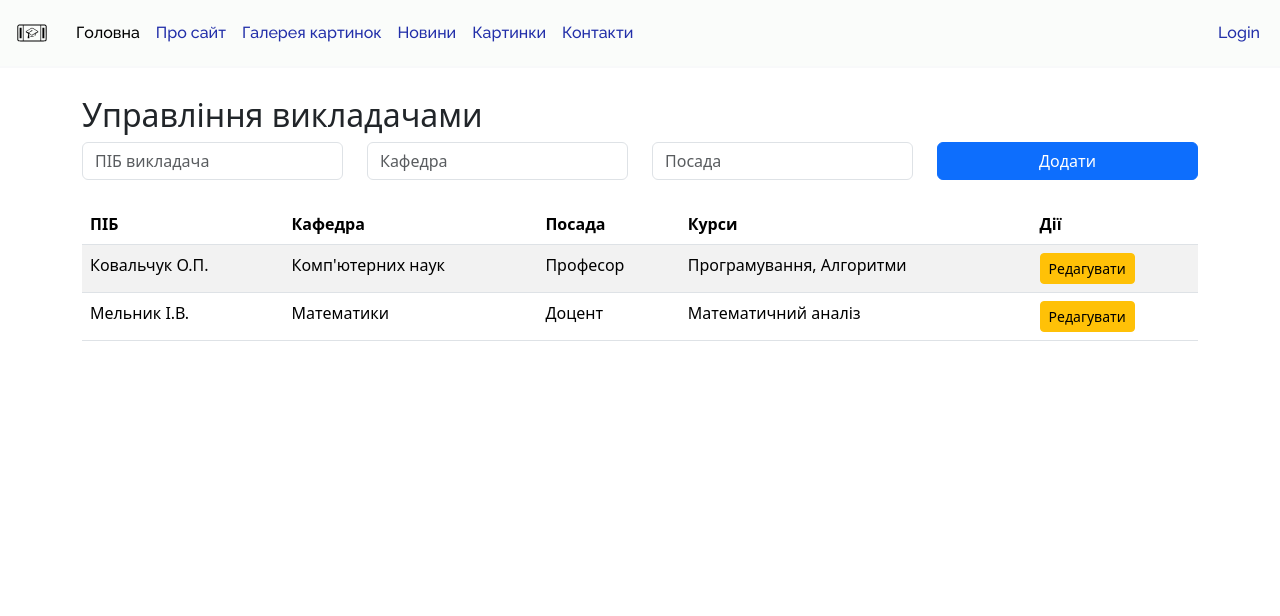
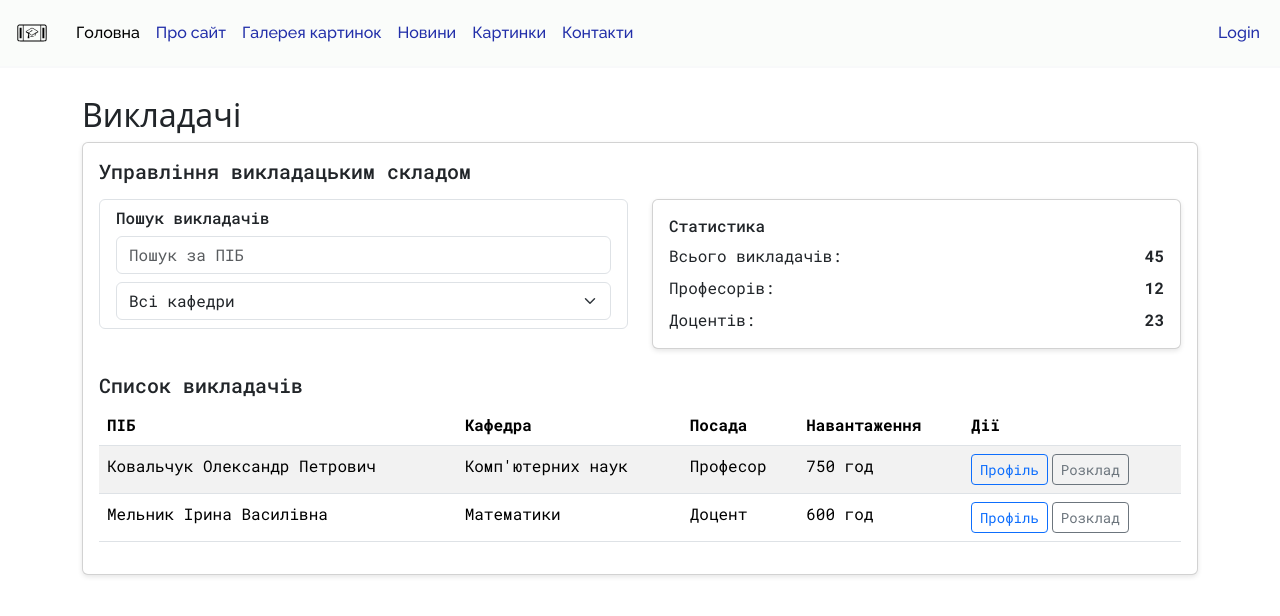
Before and after one commit to toliaa/Cursova, a React (Create React App) app: page /teachers in a window 1280 px wide. Shown: the top 616 px of the page. Built offline with nearby package versions, Linux system fonts and the light colour scheme.

Commit message:
Restored to 'e9993008fceed5e8802038b10c57c3116b721170'
Replit-Restored-To: e9993008fceed5e8802038b10c57c3116b721170

```diff
--- a/src/AuthContext.js
+++ b/src/AuthContext.js
@@ -1,4 +1,5 @@
-import React, { createContext, useState, useContext, useEffect } from 'react';
+
+import React, { createContext, useState, useContext } from 'react';
 
 const AuthContext = createContext(null);
 
@@ -8,25 +9,82 @@ export const AuthProvider = ({ children }) => {
         return savedUser ? JSON.parse(savedUser) : null;
     });
 
+    // Data states
     const [students, setStudents] = useState([
-        { id: 1, name: 'Петренко Іван', group: 'КН-31', status: 'Активний', grades: { math: 85, programming: 92 } },
-        { id: 2, name: 'Коваленко Марія', group: 'КН-32', status: 'Активний', grades: { math: 78, programming: 88 } }
+        { id: 1, name: 'Петренко Іван Михайлович', group: 'КН-31', status: 'Активний' },
+        { id: 2, name: 'Коваленко Марія Петрівна', group: 'КН-32', status: 'Академвідпустка' }
+    ]);
+    const [teachers, setTeachers] = useState([
+        { id: 1, name: 'Ковальчук О.П.', department: "Комп'ютерних наук", position: 'Професор', workload: '750' },
+        { id: 2, name: 'Мельник І.В.', department: 'Математики', position: 'Доцент', workload: '600' }
+    ]);
+    const [schedule, setSchedule] = useState([
+        { id: 1, time: '8:30-10:05', subject: 'Вища математика', teacher: 'Мельник І.В.', group: 'КН-31', day: 'Понеділок' },
+        { id: 2, time: '10:20-11:55', subject: 'Програмування', teacher: 'Ковальчук О.П.', group: 'КН-31', day: 'Середа' }
+    ]);
+    const [reports, setReports] = useState([
+        { id: 1, title: 'Успішність КН-31', date: '2024-01-15', author: 'Ковальчук О.П.' },
+        { id: 2, title: 'Відвідуваність за грудень', date: '2024-01-10', author: 'Мельник І.В.' }
+    ]);
+    const [finances, setFinances] = useState({
+        monthlyIncome: 425000,
+        debts: 58000,
+        scholarshipFund: 180000,
+        payments: [
+            { id: 1, student: 'Петренко І.М.', group: 'КН-31', amount: 15000, status: 'Сплачено', deadline: '2024-02-01' },
+            { id: 2, student: 'Коваленко М.П.', group: 'КН-32', amount: 15000, status: 'Очікується', deadline: '2024-02-15' }
+        ]
+    });
+    const [support, setSupport] = useState([
+        { id: 1, topic: 'Проблема з доступом', status: 'В обробці', date: '2024-01-15' },
+        { id: 2, topic: 'Питання щодо розкладу', status: 'Вирішено', date: '2024-01-10' }
     ]);
 
-    const [teachers, setTeachers] = useState([
-        { id: 1, name: 'Ковальчук О.П.', department: "Комп'ютерних наук", position: 'Професор', courses: ['Програмування', 'Алгоритми'] },
-        { id: 2, name: 'Мельник І.В.', department: 'Математики', position: 'Доцент', courses: ['Математичний аналіз'] }
-    ]);
+    // Students operations
+    const addStudent = (student) => {
+        setStudents(prev => [...prev, { ...student, id: Date.now() }]);
+    };
 
-    const [schedule, setSchedule] = useState([
-        { id: 1, time: '8:30-10:05', subject: 'Математичний аналіз', teacher: 'Мельник І.В.', group: 'КН-31', room: '305' },
-        { id: 2, time: '10:20-11:55', subject: 'Програмування', teacher: 'Ковальчук О.П.', group: 'КН-31', room: '401' }
-    ]);
+    const updateStudent = (id, updatedData) => {
+        setStudents(prev => prev.map(student =>
+            student.id === id ? { ...student, ...updatedData } : student
+        ));
+    };
 
-    const [announcements, setAnnouncements] = useState([
-        { id: 1, title: 'Зміни в розкладі', content: 'Заняття з програмування перенесено на четвер', date: '2024-01-20' },
-        { id: 2, title: 'Важлива інформація', content: 'Нагадування про дедлайн курсових робіт', date: '2024-01-18' }
-    ]);
+    const deleteStudent = (id) => {
+        setStudents(prev => prev.filter(student => student.id !== id));
+    };
+
+    // Teachers operations
+    const addTeacher = (teacher) => {
+        setTeachers(prev => [...prev, { ...teacher, id: Date.now() }]);
+    };
+
+    const updateTeacher = (id, updatedData) => {
+        setTeachers(prev => prev.map(teacher =>
+            teacher.id === id ? { ...teacher, ...updatedData } : teacher
+        ));
+    };
+
+    // Schedule operations
+    const updateSchedule = (newSchedule) => {
+        setSchedule(newSchedule);
+    };
+
+    // Reports operations
+    const addReport = (report) => {
+        setReports(prev => [...prev, { ...report, id: Date.now() }]);
+    };
+
+    // Finance operations
+    const updateFinances = (newFinances) => {
+        setFinances(newFinances);
+    };
+
+    // Support operations
+    const addSupportTicket = (ticket) => {
+        setSupport(prev => [...prev, { ...ticket, id: Date.now() }]);
+    };
 
     const login = (userData) => {
         setUser(userData);
@@ -36,38 +94,6 @@ export const AuthProvider = ({ children }) => {
     const logout = () => {
         setUser(null);
         localStorage.removeItem('user');
-    };
-
-    const addStudent = (student) => {
-        setStudents(prev => [...prev, { ...student, id: Date.now() }]);
-    };
-
-    const updateStudent = (id, data) => {
-        setStudents(prev => prev.map(student =>
-            student.id === id ? { ...student, ...data } : student
-        ));
-    };
-
-    const deleteStudent = (id) => {
-        setStudents(prev => prev.filter(student => student.id !== id));
-    };
-
-    const addTeacher = (teacher) => {
-        setTeachers(prev => [...prev, { ...teacher, id: Date.now() }]);
-    };
-
-    const updateTeacher = (id, data) => {
-        setTeachers(prev => prev.map(teacher =>
-            teacher.id === id ? { ...teacher, ...data } : teacher
-        ));
-    };
-
-    const addAnnouncement = (announcement) => {
-        setAnnouncements(prev => [...prev, { ...announcement, id: Date.now(), date: new Date().toISOString().split('T')[0] }]);
-    };
-
-    const updateSchedule = (newSchedule) => {
-        setSchedule(newSchedule);
     };
 
     return (
@@ -84,8 +110,12 @@ export const AuthProvider = ({ children }) => {
             updateTeacher,
             schedule,
             updateSchedule,
-            announcements,
-            addAnnouncement
+            reports,
+            addReport,
+            finances,
+            updateFinances,
+            support,
+            addSupportTicket
         }}>
             {children}
         </AuthContext.Provider>
--- a/src/components/Categories/Students.js
+++ b/src/components/Categories/Students.js
@@ -1,98 +1,66 @@
-
 import React, { useState } from 'react';
 import { useAuth } from '../../AuthContext';
 
 function Students() {
-    const { students, addStudent, updateStudent, deleteStudent } = useAuth();
-    const [newStudent, setNewStudent] = useState({ name: '', group: '', status: 'Активний' });
-    const [editing, setEditing] = useState(null);
+  const [searchTerm, setSearchTerm] = useState('');
+  const [selectedGroup, setSelectedGroup] = useState('all');
+  const { students } = useAuth();
 
-    const handleSubmit = (e) => {
-        e.preventDefault();
-        if (editing) {
-            updateStudent(editing.id, newStudent);
-            setEditing(null);
-        } else {
-            addStudent(newStudent);
-        }
-        setNewStudent({ name: '', group: '', status: 'Активний' });
-    };
+  const filteredStudents = students.filter(student => {
+    const matchesSearch = student.name.toLowerCase().includes(searchTerm.toLowerCase());
+    const matchesGroup = selectedGroup === 'all' || student.group === selectedGroup;
+    return matchesSearch && matchesGroup;
+  });
 
   return (
     <div className="container mt-5 pt-5">
-            <h2>Управління студентами</h2>
-
-            <form onSubmit={handleSubmit} className="mb-4">
-                <div className="row">
-                    <div className="col-md-4">
+      <h2>Студенти</h2>
+      <div className="card mb-4">
+        <div className="card-body">
+          <h5>Список студентів</h5>
+          <div className="row mt-3">
+            <div className="col-md-12">
+              <div className="list-group">
+                <div className="list-group-item">
                   <input
                     type="text"
-                            className="form-control"
-                            placeholder="ПІБ студента"
-                            value={newStudent.name}
-                            onChange={(e) => setNewStudent({...newStudent, name: e.target.value})}
+                    className="form-control mb-2"
+                    placeholder="Пошук за ПІБ"
+                    value={searchTerm}
+                    onChange={(e) => setSearchTerm(e.target.value)}
                   />
-                    </div>
-                    <div className="col-md-3">
-                        <input
-                            type="text"
-                            className="form-control"
-                            placeholder="Група"
-                            value={newStudent.group}
-                            onChange={(e) => setNewStudent({...newStudent, group: e.target.value})}
-                        />
-                    </div>
-                    <div className="col-md-3">
                   <select
-                            className="form-control"
-                            value={newStudent.status}
-                            onChange={(e) => setNewStudent({...newStudent, status: e.target.value})}
+                    className="form-select"
+                    value={selectedGroup}
+                    onChange={(e) => setSelectedGroup(e.target.value)}
                   >
-                            <option value="Активний">Активний</option>
-                            <option value="Відрахований">Відрахований</option>
-                            <option value="Академвідпустка">Академвідпустка</option>
+                    <option value="all">Всі групи</option>
+                    <option value="КН-31">КН-31</option>
+                    <option value="КН-32">КН-32</option>
                   </select>
                 </div>
-                    <div className="col-md-2">
-                        <button type="submit" className="btn btn-primary w-100">
-                            {editing ? 'Оновити' : 'Додати'}
-                        </button>
               </div>
             </div>
-            </form>
+          </div>
 
-            <div className="table-responsive">
+          <div className="mt-4">
             <table className="table table-striped">
               <thead>
                 <tr>
                   <th>ПІБ</th>
                   <th>Група</th>
                   <th>Статус</th>
-                            <th>Дії</th>
                 </tr>
               </thead>
               <tbody>
-                        {students.map(student => (
+                {filteredStudents.map(student => (
                   <tr key={student.id}>
                     <td>{student.name}</td>
                     <td>{student.group}</td>
-                                <td>{student.status}</td>
                     <td>
-                                    <button
-                                        className="btn btn-sm btn-warning me-2"
-                                        onClick={() => {
-                                            setEditing(student);
-                                            setNewStudent(student);
-                                        }}
-                                    >
-                                        Редагувати
-                                    </button>
-                                    <button
-                                        className="btn btn-sm btn-danger"
-                                        onClick={() => deleteStudent(student.id)}
-                                    >
-                                        Видалити
-                                    </button>
+                      <span className={`badge ${student.status === 'Активний' ? 'bg-success' : 'bg-warning'}`}>
+                        {student.status}
+                      </span>
                     </td>
                   </tr>
                 ))}
@@ -100,6 +68,8 @@ function Students() {
             </table>
           </div>
         </div>
+      </div>
+    </div>
   );
 }
 
--- a/src/components/Categories/Teachers.js
+++ b/src/components/Categories/Teachers.js
@@ -1,102 +1,86 @@
 
-import React, { useState } from 'react';
-import { useAuth } from '../../AuthContext';
+import React from 'react';
 
 function Teachers() {
-    const { teachers, addTeacher, updateTeacher } = useAuth();
-    const [newTeacher, setNewTeacher] = useState({
-        name: '',
-        department: '',
-        position: '',
-        courses: []
-    });
-    const [editing, setEditing] = useState(null);
-
-    const handleSubmit = (e) => {
-        e.preventDefault();
-        if (editing) {
-            updateTeacher(editing.id, newTeacher);
-            setEditing(null);
-        } else {
-            addTeacher(newTeacher);
-        }
-        setNewTeacher({ name: '', department: '', position: '', courses: [] });
-    };
-
   return (
     <div className="container mt-5 pt-5">
-            <h2>Управління викладачами</h2>
-
-            <form onSubmit={handleSubmit} className="mb-4">
-                <div className="row">
-                    <div className="col-md-3">
-                        <input
-                            type="text"
-                            className="form-control"
-                            placeholder="ПІБ викладача"
-                            value={newTeacher.name}
-                            onChange={(e) => setNewTeacher({...newTeacher, name: e.target.value})}
-                        />
-                    </div>
-                    <div className="col-md-3">
-                        <input
-                            type="text"
-                            className="form-control"
-                            placeholder="Кафедра"
-                            value={newTeacher.department}
-                            onChange={(e) => setNewTeacher({...newTeacher, department: e.target.value})}
-                        />
-                    </div>
-                    <div className="col-md-3">
-                        <input
-                            type="text"
-                            className="form-control"
-                            placeholder="Посада"
-                            value={newTeacher.position}
-                            onChange={(e) => setNewTeacher({...newTeacher, position: e.target.value})}
-                        />
-                    </div>
-                    <div className="col-md-3">
-                        <button type="submit" className="btn btn-primary w-100">
-                            {editing ? 'Оновити' : 'Додати'}
-                        </button>
+      <h2>Викладачі</h2>
+      <div className="card mb-4">
+        <div className="card-body">
+          <h5>Управління викладацьким складом</h5>
+          <div className="row mt-3">
+            <div className="col-md-6">
+              <div className="list-group">
+                <div className="list-group-item">
+                  <h6>Пошук викладачів</h6>
+                  <input type="text" className="form-control mb-2" placeholder="Пошук за ПІБ" />
+                  <select className="form-select">
+                    <option>Всі кафедри</option>
+                    <option>Кафедра комп'ютерних наук</option>
+                    <option>Кафедра математики</option>
+                    <option>Кафедра фізики</option>
+                  </select>
                 </div>
               </div>
-            </form>
+            </div>
+            <div className="col-md-6">
+              <div className="card">
+                <div className="card-body">
+                  <h6>Статистика</h6>
+                  <div className="d-flex justify-content-between mb-2">
+                    <span>Всього викладачів:</span>
+                    <strong>45</strong>
+                  </div>
+                  <div className="d-flex justify-content-between mb-2">
+                    <span>Професорів:</span>
+                    <strong>12</strong>
+                  </div>
+                  <div className="d-flex justify-content-between">
+                    <span>Доцентів:</span>
+                    <strong>23</strong>
+                  </div>
+                </div>
+              </div>
+            </div>
+          </div>
 
-            <div className="table-responsive">
+          <div className="mt-4">
+            <h5>Список викладачів</h5>
             <table className="table table-striped">
               <thead>
                 <tr>
                   <th>ПІБ</th>
                   <th>Кафедра</th>
                   <th>Посада</th>
-                            <th>Курси</th>
+                  <th>Навантаження</th>
                   <th>Дії</th>
                 </tr>
               </thead>
               <tbody>
-                        {teachers.map(teacher => (
-                            <tr key={teacher.id}>
-                                <td>{teacher.name}</td>
-                                <td>{teacher.department}</td>
-                                <td>{teacher.position}</td>
-                                <td>{teacher.courses.join(', ')}</td>
+                <tr>
+                  <td>Ковальчук Олександр Петрович</td>
+                  <td>Комп'ютерних наук</td>
+                  <td>Професор</td>
+                  <td>750 год</td>
                   <td>
-                                    <button
-                                        className="btn btn-sm btn-warning"
-                                        onClick={() => {
-                                            setEditing(teacher);
-                                            setNewTeacher(teacher);
-                                        }}
-                                    >
-                                        Редагувати
-                                    </button>
+                    <button className="btn btn-sm btn-outline-primary me-1">Профіль</button>
+                    <button className="btn btn-sm btn-outline-secondary">Розклад</button>
                   </td>
                 </tr>
-                        ))}
+                <tr>
+                  <td>Мельник Ірина Василівна</td>
+                  <td>Математики</td>
+                  <td>Доцент</td>
+                  <td>600 год</td>
+                  <td>
+                    <button className="btn btn-sm btn-outline-primary me-1">Профіль</button>
+                    <button className="btn btn-sm btn-outline-secondary">Розклад</button>
+                  </td>
+                </tr>
               </tbody>
             </table>
+          </div>
+        </div>
       </div>
     </div>
   );
--- a/src/components/Dashboard/Dashboard.js
+++ b/src/components/Dashboard/Dashboard.js
@@ -1,72 +1,61 @@
 
-import React from 'react';
+import React, { useState } from 'react';
 import { useAuth } from '../../AuthContext';
+import { Navigate } from 'react-router-dom';
 import './Dashboard.css';
 
 function Dashboard() {
-    const { user, students, teachers, announcements } = useAuth();
+  const { user } = useAuth();
+  const [profile, setProfile] = useState({
+    name: user?.name || '',
+    bio: user?.bio || '',
+    email: user?.email || ''
+  });
 
-    return (
-        <div className="dashboard-container container mt-5 pt-5">
-            <h2>Панель управління</h2>
+  if (!user) {
+    return <Navigate to="/login" />;
+  }
 
-            <div className="row mt-4">
-                <div className="col-md-4">
-                    <div className="card">
-                        <div className="card-body">
-                            <h5 className="card-title">Студенти</h5>
-                            <p className="card-text">Загальна кількість: {students.length}</p>
-                            <p className="card-text">
-                                Активних: {students.filter(s => s.status === 'Активний').length}
-                            </p>
-                        </div>
-                    </div>
-                </div>
+  const handleSubmit = (e) => {
+    e.preventDefault();
+    // Here you would typically update the profile in backend
+    alert('Profile updated successfully!');
+  };
 
-                <div className="col-md-4">
-                    <div className="card">
-                        <div className="card-body">
-                            <h5 className="card-title">Викладачі</h5>
-                            <p className="card-text">Загальна кількість: {teachers.length}</p>
-                            <p className="card-text">
-                                Кафедр: {new Set(teachers.map(t => t.department)).size}
-                            </p>
-                        </div>
-                    </div>
-                </div>
-
-                <div className="col-md-4">
-                    <div className="card">
-                        <div className="card-body">
-                            <h5 className="card-title">Оголошення</h5>
-                            <p className="card-text">Активних: {announcements.length}</p>
-                        </div>
-                    </div>
-                </div>
-            </div>
-
-            <div className="row mt-4">
-                <div className="col-12">
-                    <div className="card">
-                        <div className="card-body">
-                            <h5 className="card-title">Останні оголошення</h5>
-                            <div className="list-group">
-                                {announcements.map(announcement => (
-                                    <div key={announcement.id} className="list-group-item">
-                                        <div className="d-flex w-100 justify-content-between">
-                                            <h6 className="mb-1">{announcement.title}</h6>
-                                            <small>{announcement.date}</small>
-                                        </div>
-                                        <p className="mb-1">{announcement.content}</p>
-                                    </div>
-                                ))}
-                            </div>
-                        </div>
-                    </div>
-                </div>
-            </div>
-        </div>
-    );
+  return (
+    <div className="dashboard-container">
+      <h2>Dashboard</h2>
+      <div className="profile-section">
+        <img src={user.profileImage || 'https://via.placeholder.com/150'} alt="Profile" className="profile-image" />
+        <form onSubmit={handleSubmit} className="profile-form">
+          <div className="form-group">
+            <label>Name:</label>
+            <input
+              type="text"
+              value={profile.name}
+              onChange={(e) => setProfile({...profile, name: e.target.value})}
+            />
+          </div>
+          <div className="form-group">
+            <label>Email:</label>
+            <input
+              type="email"
+              value={profile.email}
+              onChange={(e) => setProfile({...profile, email: e.target.value})}
+            />
+          </div>
+          <div className="form-group">
+            <label>Bio:</label>
+            <textarea
+              value={profile.bio}
+              onChange={(e) => setProfile({...profile, bio: e.target.value})}
+            />
+          </div>
+          <button type="submit" className="save-button">Save Changes</button>
+        </form>
+      </div>
+    </div>
+  );
 }
 
 export default Dashboard;
```
Lines whose indentation alone changed are shown as unchanged.
